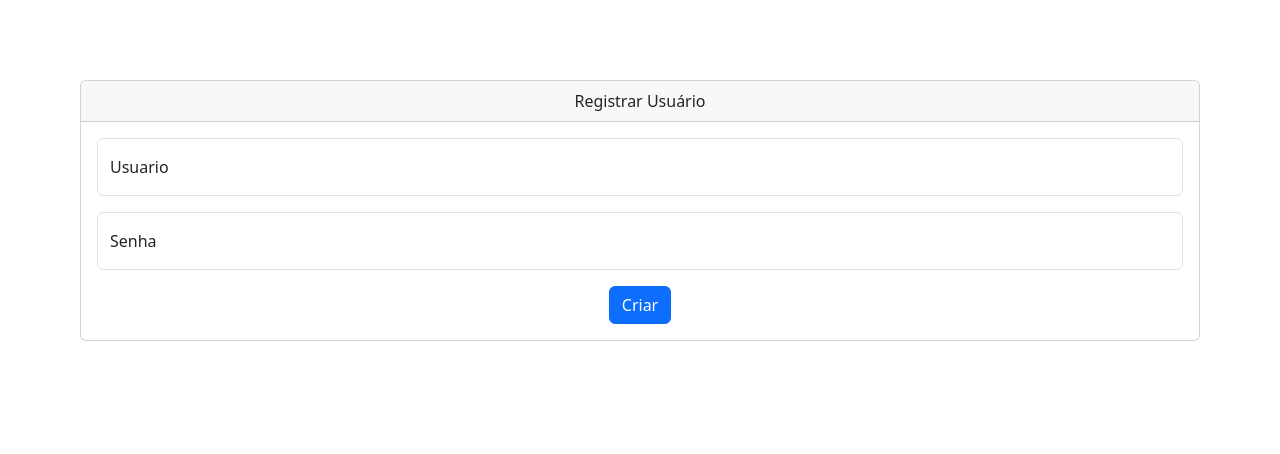
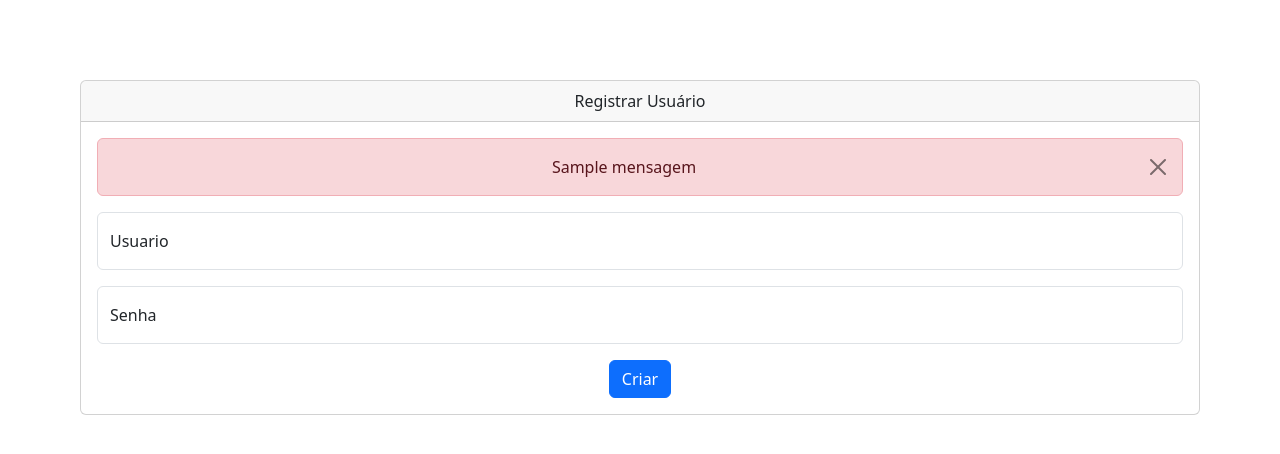
Before and after one commit to Edson-brenno/ListaTarefas, a Django app: template templates/registro/registrar.html in a window 1280 px wide. Shown: the top 454 px of the page. Run offline with Django 4.2, Linux system fonts and the light colour scheme; the template is opened without the code that fills it: most values are stand-ins (such as "Sample title", 1, 10 or a date in 2020); some libraries are stand-ins or nearby versions.

Commit message:
Add mensagem error

```diff
--- a/templates/registro/registrar.html
+++ b/templates/registro/registrar.html
@@ -34,20 +34,32 @@
 
                 <div class="card-body">
 
+                    <!--Verifica se tem mensagem de error-->
+                    {%if mensagem != None %}
+
+                        <div class="alert alert-danger alert-dismissible fade show" role="alert">
+                            {{mensagem}}
+                            <button type="button" class="btn-close" data-bs-dismiss="alert" aria-label="Close"></button>
+                        </div>
+
+                    {% endif %}
+
+
+
                     <!--Fom-->
                     <form method="post" name="registro">
                         {% csrf_token %}
 
                         <!--Usuario-->
                         <div class="form-floating mb-3" >
-                            <input name="username" type="text" class="form-control" id="floatingInput" placeholder="ex:usuario" onblur="verificar_usuario()" oninput="verificar_usuario()">
+                            <input name="username" type="text" class="form-control" id="floatingInput" placeholder="ex:usuario" onblur="verificar_usuario()" oninput="verificar_usuario()" required>
                             <label for="floatingInput">Usuario</label>
                           </div>
                           <div class="alert alert-danger esconder" id="usernamenulo" role="alert"></div>
 
                         <!--Senha-->
                         <div class="form-floating">
-                        <input name="senha" type="password" class="form-control" id="floatingPassword" placeholder="senha" onblur="verificar_senha()" oninput="verificar_senha()">
+                        <input name="senha" type="password" class="form-control" id="floatingPassword" placeholder="senha" onblur="verificar_senha()" oninput="verificar_senha()" required>
                         <label for="floatingPassword">Senha</label>
                         </div>
 
```
